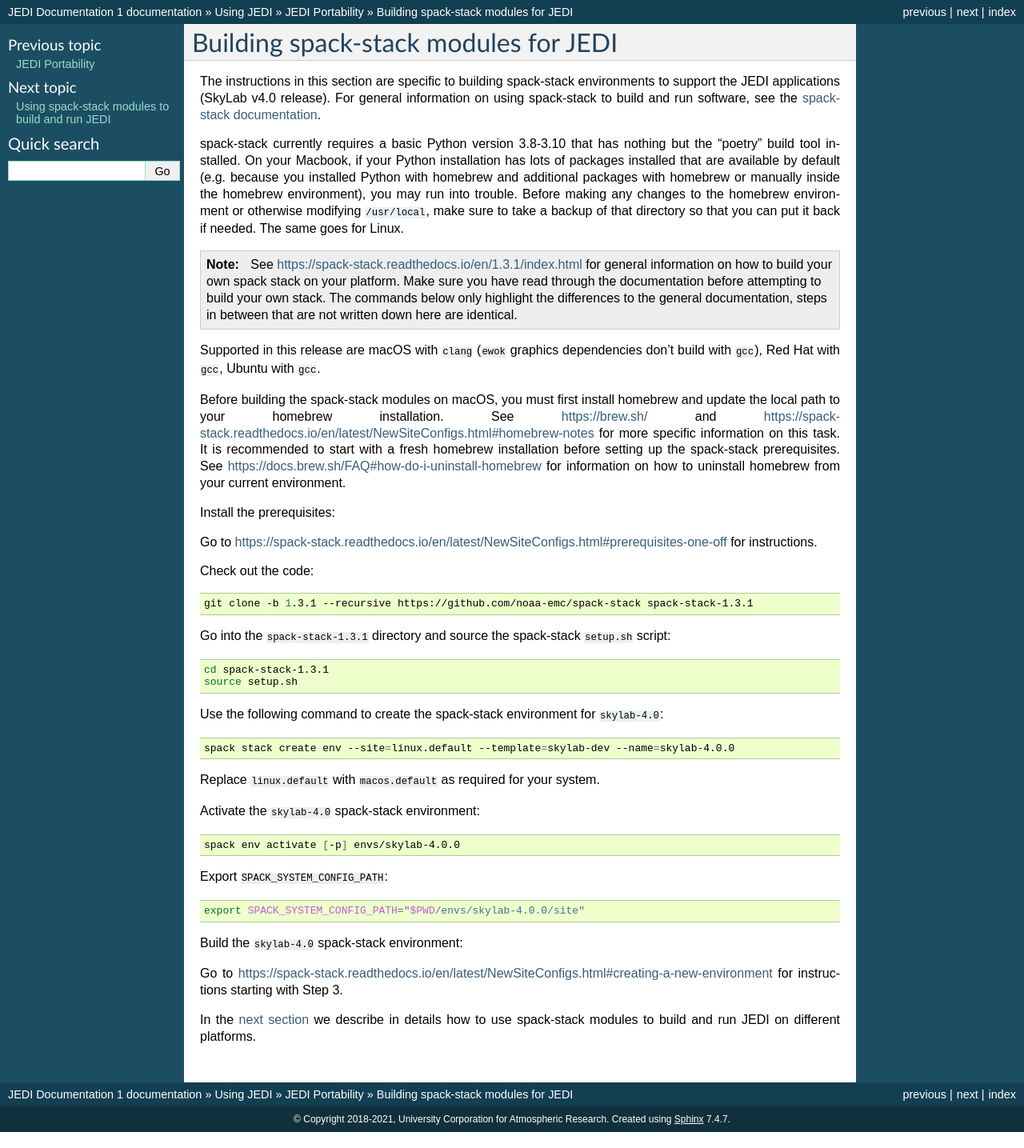
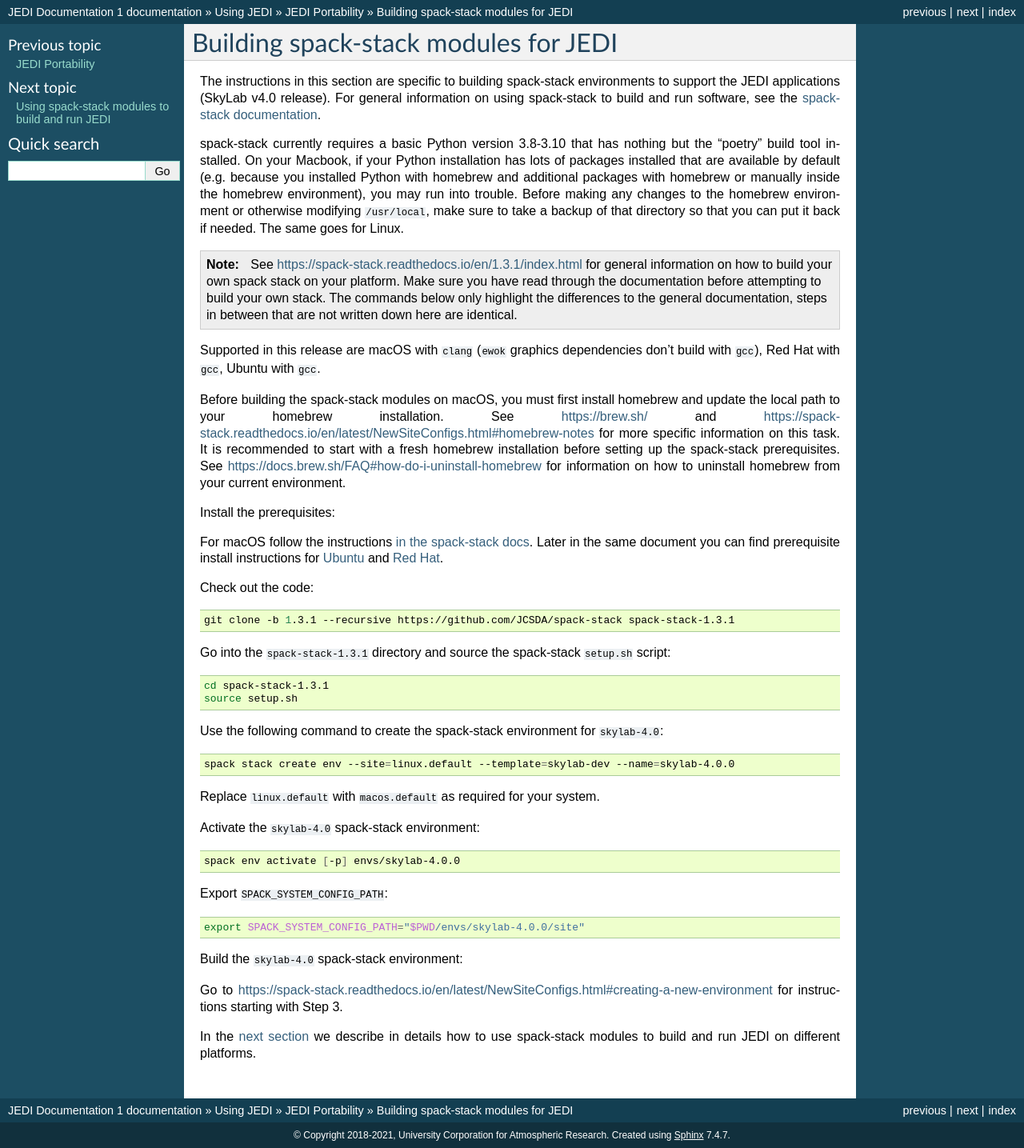
Before and after one commit to JCSDA/jedi-docs, a Sphinx documentation site: the page built from docs/using/jedi_environment/spackbuild.rst, in a window 1280 px wide. Shown: the whole page at 80% size. Built offline with Sphinx 7.4.7, drawn with Linux system fonts in a browser that asks for light colours.

Commit message:
spack-stack build referenced wrong repository (#603)
Change repo from noaa-emc to jcsda. Also add a bit more on prerequisites.

```diff
--- a/docs/using/jedi_environment/spackbuild.rst
+++ b/docs/using/jedi_environment/spackbuild.rst
@@ -15,13 +15,13 @@
 
 Install the prerequisites:
 
-Go to https://spack-stack.readthedocs.io/en/latest/NewSiteConfigs.html#prerequisites-one-off for instructions.
+For macOS follow the instructions `in the spack-stack docs <https://spack-stack.readthedocs.io/en/latest/NewSiteConfigs.html#prerequisites-one-off>`_. Later in the same document you can find prerequisite install instructions for `Ubuntu <https://spack-stack.readthedocs.io/en/latest/NewSiteConfigs.html#prerequisites-ubuntu-20-04-one-off>`_ and `Red Hat <https://spack-stack.readthedocs.io/en/latest/NewSiteConfigs.html##prerequisites-red-hat-centos-8-one-off>`_.
 
 Check out the code:
 
 .. code-block:: bash
 
-   git clone -b 1.3.1 --recursive https://github.com/noaa-emc/spack-stack spack-stack-1.3.1
+   git clone -b 1.3.1 --recursive https://github.com/JCSDA/spack-stack spack-stack-1.3.1
 
 Go into the ``spack-stack-1.3.1`` directory and source the spack-stack ``setup.sh`` script:
 
```
